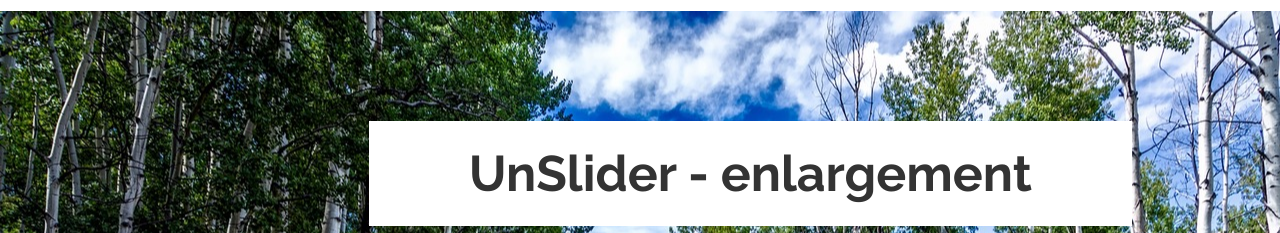
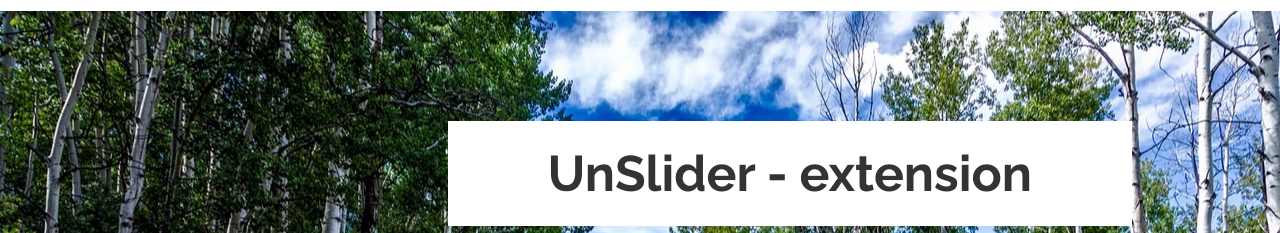
Before and after one commit to RobakCode/unslider, a plain HTML site: page index.html in a window 1280 px wide. Shown: the part 1880-2113 px from the top of the page. Drawn offline with Linux system fonts and the light colour scheme.

Commit message:
Update index.html

```diff
--- a/index.html
+++ b/index.html
@@ -4,7 +4,7 @@
 	<meta charset="UTF-8">
 	<meta name="viewport" content="width=device-width, initial-scale=1">
 
-	<title>Unslider enlargement</title>
+	<title>Unslider extension</title>
 
 	<link href="https://fonts.googleapis.com/css?family=Raleway:300,400,700" rel="stylesheet">
 
@@ -24,7 +24,7 @@
 			<ul>
 				<li class="item" data-src="img/img5.jpeg">
 					<div class="layer-unslider-content">
-						<h1 class="un-headline">UnSlider - enlargement</h1>
+						<h1 class="un-headline">UnSlider - extension</h1>
 						<br>
 						<p class="un-paragraph">Dodaje zdjęcia w tle</p>
 					</div>
@@ -63,7 +63,7 @@
 			<ul>
 				<li class="item" data-src="img/img5.jpeg">
 					<div class="layer-unslider-content">
-						<h1 class="un-headline">UnSlider - enlargement</h1>
+						<h1 class="un-headline">UnSlider - extension</h1>
 						<br>
 						<p class="un-paragraph">Dodaje zdjęcia w tle</p>
 					</div>
```
